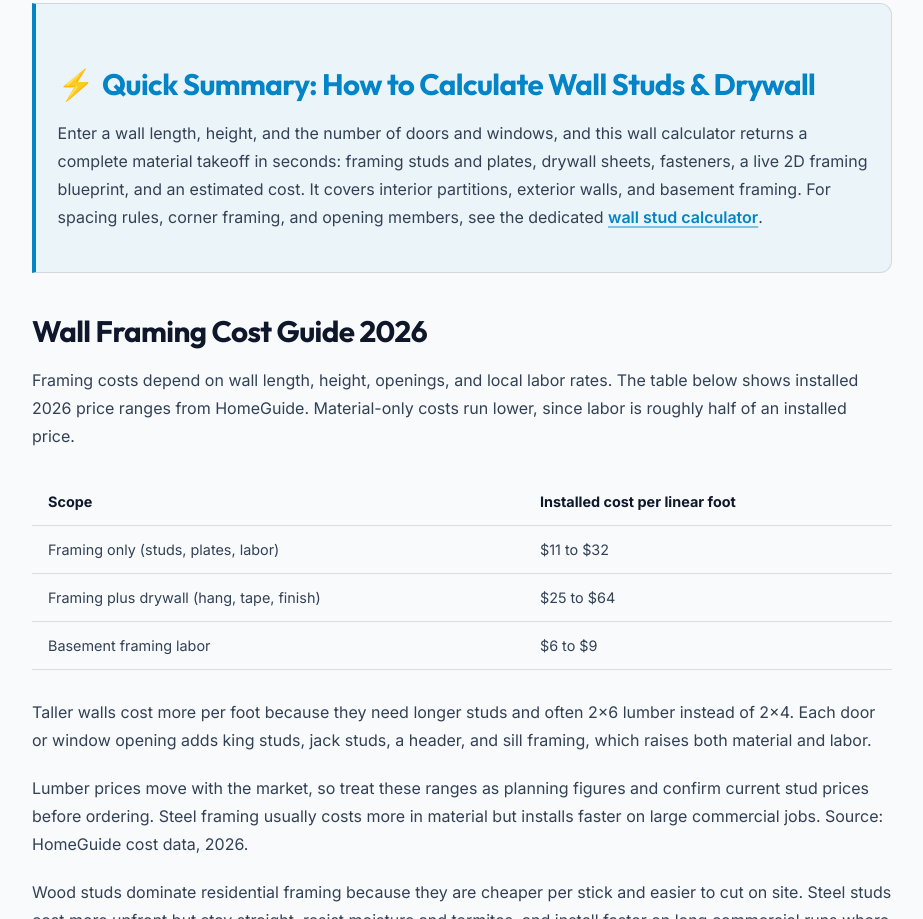
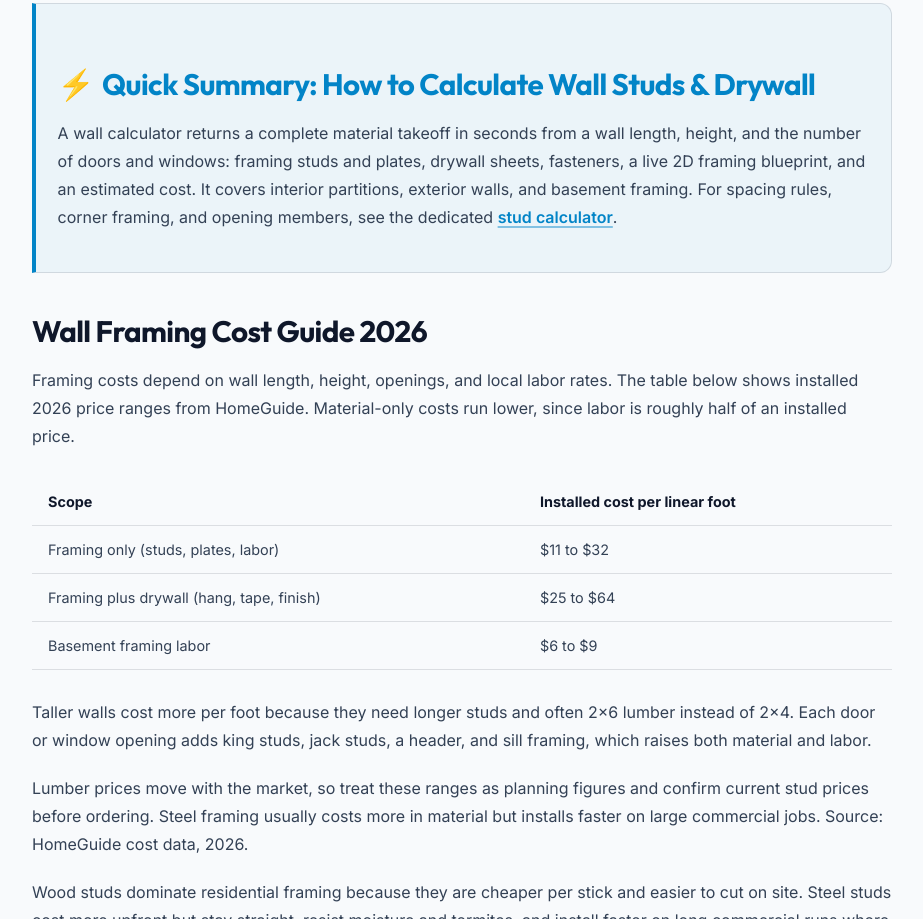
Before and after one commit to Aamirtechseo/wallcalculator, a plain HTML site: page index.html in a window 1280 px wide. Shown: the part 2894-3813 px from the top of the page, without its empty margins (178-1101 px from the left). Drawn offline with Linux system fonts and the light colour scheme.

Commit message:
Homepage AEO box: keyword-first opening, stud link anchor to partial match

```diff
--- a/index.html
+++ b/index.html
@@ -777,7 +777,7 @@
               <span>&#9889;</span> Quick Summary: How to Calculate Wall Studs &amp; Drywall
             </h2>
             <p class="aeo-text">
-              Enter a wall length, height, and the number of doors and windows, and this wall calculator returns a complete material takeoff in seconds: framing studs and plates, drywall sheets, fasteners, a live 2D framing blueprint, and an estimated cost. It covers interior partitions, exterior walls, and basement framing. For spacing rules, corner framing, and opening members, see the dedicated <a href="/wall-stud-calculator">wall stud calculator</a>.
+              A wall calculator returns a complete material takeoff in seconds from a wall length, height, and the number of doors and windows: framing studs and plates, drywall sheets, fasteners, a live 2D framing blueprint, and an estimated cost. It covers interior partitions, exterior walls, and basement framing. For spacing rules, corner framing, and opening members, see the dedicated <a href="/wall-stud-calculator">stud calculator</a>.
             </p>
           </div>
 
```
